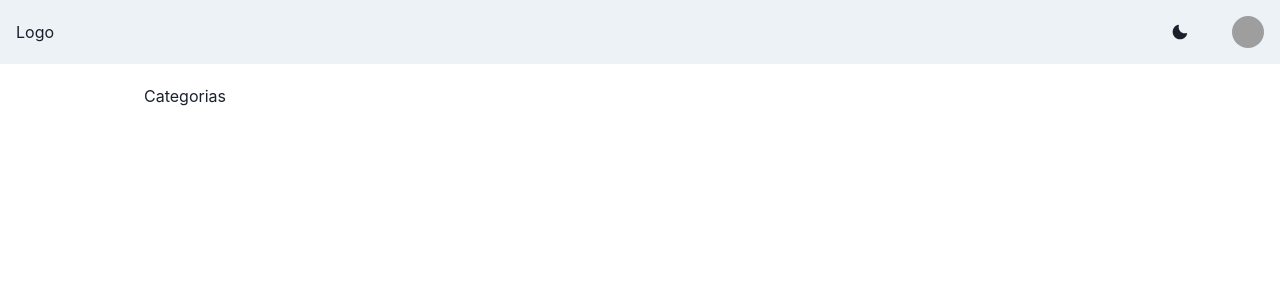
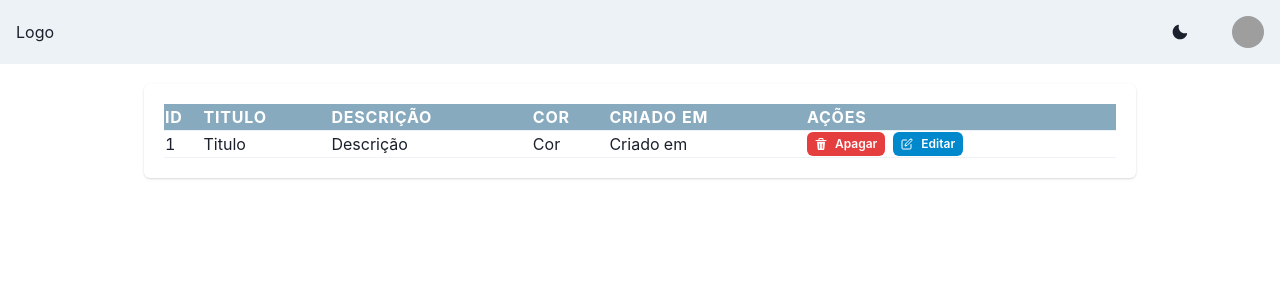
Before and after one commit to fcantarani/Oracao-App, a React (Vite) app: page /admin/category in a window 1280 px wide. Shown: the top 300 px of the page. Built offline with nearby package versions, Linux system fonts and the light colour scheme; grey boxes are pictures that could not be loaded.

Commit message:
Ajuste em funcionalidades, layout e na tela de categorias

```diff
--- a/src/components/Header/index.tsx
+++ b/src/components/Header/index.tsx
@@ -62,7 +62,7 @@ export default function Header() {
                                     minW={0}>
                                     <Avatar
                                         size={'sm'}
-                                        src={'https://avatars.dicebear.com/api/male/username.svg'}
+                                        src={'https://w7.pngwing.com/pngs/637/108/png-transparent-jedi-avatar-cartoon-software-developer-headgear-black-hair.png'}
                                     />
                                 </MenuButton>
                                 <MenuList alignItems={'center'}>
@@ -70,7 +70,7 @@ export default function Header() {
                                     <Center>
                                         <Avatar
                                             size={'2xl'}
-                                            src={'https://avatars.dicebear.com/api/male/username.svg'}
+                                            src={'https://w7.pngwing.com/pngs/637/108/png-transparent-jedi-avatar-cartoon-software-developer-headgear-black-hair.png'}
                                         />
                                     </Center>
                                     <br />
--- a/src/components/Modal/Create/index.tsx
+++ b/src/components/Modal/Create/index.tsx
@@ -1,8 +1,5 @@
 import { PlusSquareIcon } from "@chakra-ui/icons"
-import { Box, Button, Flex, FormControl, FormLabel, Input, Modal, ModalBody, ModalCloseButton, ModalContent, ModalFooter, ModalHeader, ModalOverlay, Select, Spacer, Textarea, useDisclosure } from "@chakra-ui/react"
-
-
-
+import { Box, Button, Flex, FormControl, FormLabel, Input, Modal, ModalBody, ModalCloseButton, ModalContent, ModalFooter, ModalHeader, ModalOverlay, Radio, RadioGroup, Select, Spacer, Stack, Textarea, useDisclosure } from "@chakra-ui/react"
 
 export default function CreatePray() {
 
@@ -10,7 +7,7 @@ export default function CreatePray() {
     return (
         <div>
 
-            <Flex marginBottom={4}>
+            <Flex marginBottom={'4'}>
                 <Spacer />
                 <Box>
                     <Button onClick={onOpen} leftIcon={<PlusSquareIcon />} colorScheme='green' size='sm'>
@@ -19,7 +16,7 @@ export default function CreatePray() {
                 </Box>
             </Flex>
 
-            <Modal size="xl" isOpen={isOpen} onClose={onClose}>
+            <Modal size={'xl'} isOpen={isOpen} onClose={onClose}>
                 <ModalOverlay />
                 <ModalContent>
                     <ModalHeader>Cadastrando oração</ModalHeader>
@@ -27,7 +24,7 @@ export default function CreatePray() {
                     <ModalBody pb={6}>
                         <FormControl>
                             <FormLabel>Título</FormLabel>
-                            <Input name='title' placeholder='Título' />
+                            <Input name='title' placeholder='Título' size={'sm'} />
                         </FormControl>
 
                         <FormControl mt={4}>
@@ -35,13 +32,28 @@ export default function CreatePray() {
                             <Textarea
                                 name='description'
                                 placeholder='Descrição detalhada do seu pedido'
-                                size='sm'
+                                size={'sm'}
                             />
                         </FormControl>
 
                         <FormControl mt={4}>
+                            <FormLabel>Tipo de visualização</FormLabel>
+                            <RadioGroup defaultValue='2'>
+                                <Stack spacing={5} direction='row'>
+                                    <Radio colorScheme='red' value='1' size={'sm'}>
+                                        Privado/Particular
+                                    </Radio>
+                                    <Radio colorScheme='green' value='2' size={'sm'}>
+                                        Público
+                                    </Radio>
+                                </Stack>
+                            </RadioGroup>
+
+                        </FormControl>
+
+                        <FormControl mt={4}>
                             <FormLabel>Categoria</FormLabel>
-                            <Select placeholder='Select option'>
+                            <Select placeholder='Select option' size={'sm'}>
                                 <option value='option1'>Option 1</option>
                                 <option value='option2'>Option 2</option>
                                 <option value='option3'>Option 3</option>
@@ -51,10 +63,10 @@ export default function CreatePray() {
                     </ModalBody>
 
                     <ModalFooter>
-                        <Button colorScheme='blue' mr={3}>
+                        <Button colorScheme="red" size={'sm'} mr={3} onClick={onClose}>Cancelar</Button>
+                        <Button colorScheme='blue' size={'sm'}>
                             Save
                         </Button>
-                        <Button onClick={onClose}>Cancel</Button>
                     </ModalFooter>
                 </ModalContent>
             </Modal>
--- a/src/pages/Admin/Category/index.tsx
+++ b/src/pages/Admin/Category/index.tsx
@@ -1,7 +1,48 @@
+import { DeleteIcon, EditIcon } from "@chakra-ui/icons";
+import { Button, Card, CardBody, Stack, Table, TableContainer, Tbody, Td, Th, Thead, Tr } from "@chakra-ui/react";
+
 export default function Category() {
     return (
         <>
-            <h1>Categorias</h1>
+            <Card>
+                <CardBody>
+                    <TableContainer >
+                        <Table size='xl'>
+                            <Thead>
+                                <Tr bgColor="#88AABF" >
+                                    <Th textColor="#FFF">Id</Th>
+                                    <Th textColor="#FFF">Titulo</Th>
+                                    <Th textColor="#FFF">Descrição</Th>
+                                    <Th textColor="#FFF">Cor</Th>
+                                    <Th textColor="#FFF">Criado em</Th>
+                                    <Th textColor="#FFF">Ações</Th>
+                                </Tr>
+                            </Thead>
+                            <Tbody>
+
+                                <Tr key='1'>
+                                    <Td>1</Td>
+                                    <Td>Titulo</Td>
+                                    <Td>Descrição</Td>
+                                    <Td>Cor</Td>
+                                    <Td>Criado em</Td>
+                                    <Td>
+                                        <Stack spacing={2} direction='row' align='center'>
+                                            <Button leftIcon={<DeleteIcon />} colorScheme='red' size='xs'>
+                                                Apagar
+                                            </Button>
+                                            <Button leftIcon={<EditIcon />} colorScheme='telegram' size='xs'>
+                                                Editar
+                                            </Button>
+                                        </Stack>
+                                    </Td>
+                                </Tr>
+
+                            </Tbody>
+                        </Table>
+                    </TableContainer>
+                </CardBody>
+            </Card>
         </>
     );
 }
--- a/src/pages/Home/index.tsx
+++ b/src/pages/Home/index.tsx
@@ -70,12 +70,6 @@ export default function Home() {
                                                         <Button leftIcon={<ViewIcon />} colorScheme='purple' size='xs'>
                                                             Orar
                                                         </Button>
-                                                        {/* <Button leftIcon={<EditIcon />} colorScheme='blue' size='xs'>
-                                                Editar
-                                            </Button>
-                                            <Button leftIcon={<DeleteIcon />} colorScheme='red' size='xs'>
-                                                Apagar
-                                            </Button> */}
                                                     </Stack>
                                                 </Td>
                                             </Tr>
```
